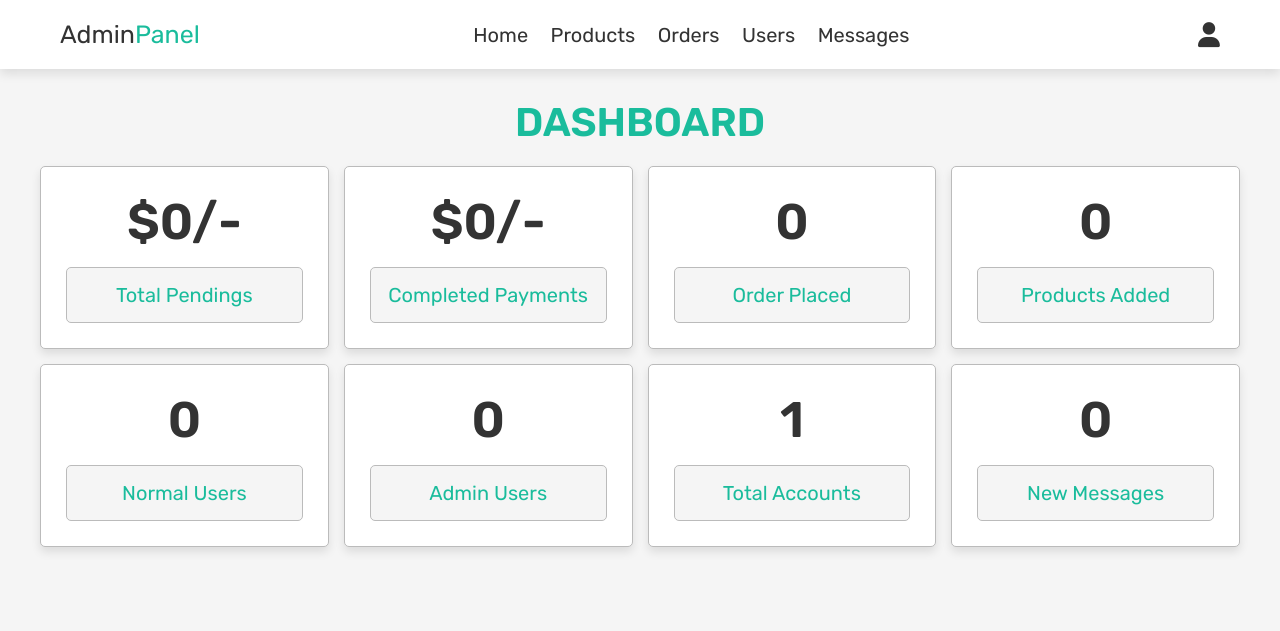
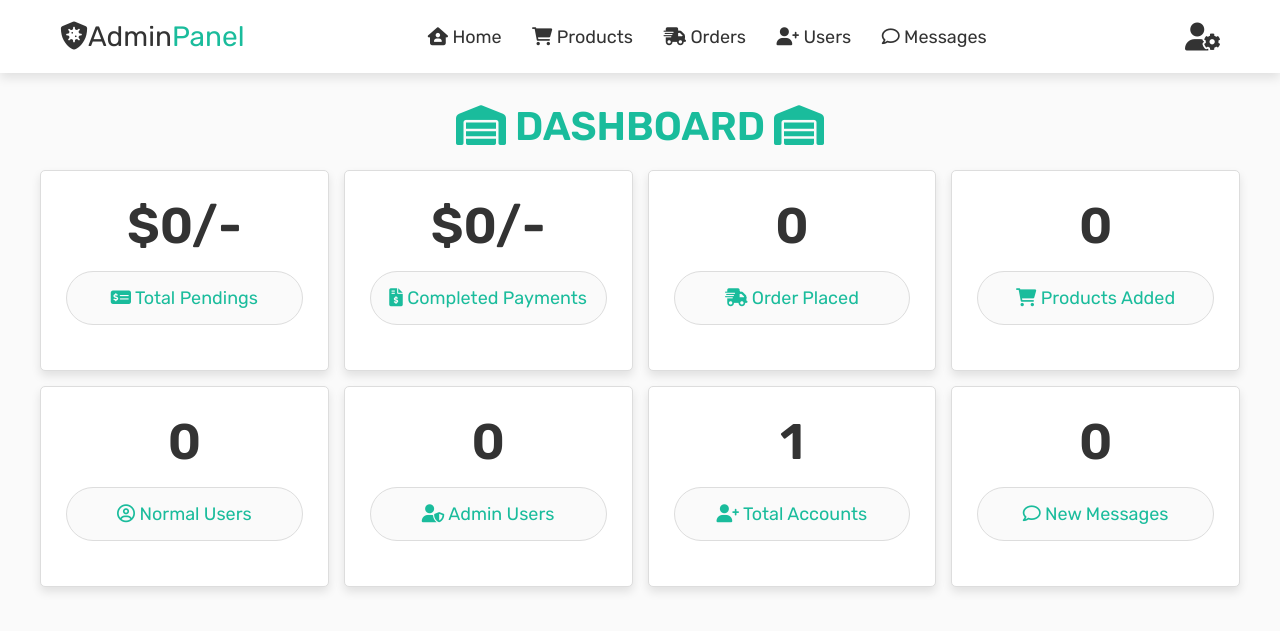
Before and after one commit to NahidHasan131/skin-care, a PHP site: page /admin_page.php in a window 1280 px wide. Shown: the top 631 px of the page. Run offline with PHP 8.4, Linux system fonts and the light colour scheme; the visitor is signed in with stand-in values (Sample User, id 1); data that the repository does not hold is empty.

Commit message:
admin panel

```diff
--- a/admin_header.php
+++ b/admin_header.php
@@ -15,26 +15,27 @@ if(isset($message)){
 
    <div class="flex">
 
-      <a href="admin_page.php" class="logo">Admin<span>Panel</span></a>
+      <a href="admin_page.php" class="logo"><i class="fa-solid fa-shield-virus"></i>Admin<span>Panel</span></a>
 
       <nav class="navbar">
-         <a href="admin_page.php">home</a>
-         <a href="admin_products.php">products</a>
-         <a href="admin_orders.php">orders</a>
-         <a href="admin_users.php">users</a>
-         <a href="admin_contacts.php">messages</a>
+         <a href="admin_page.php"><i class="fa-solid fa-house-user"></i> home</a>
+         <a href="admin_products.php"><i class="fa-solid fa-cart-shopping"></i> products</a>
+         <a href="admin_orders.php"><i class="fa-solid fa-truck-fast"></i> orders</a>
+         <a href="admin_users.php"><i class="fa-solid fa-user-plus"></i> users</a>
+         <a href="admin_contacts.php"><i class="fa-regular fa-comment"></i> messages</a>
       </nav>
 
       <div class="icons">
          <div id="menu-btn" class="fas fa-bars"></div>
-         <div id="user-btn" class="fas fa-user"></div>
+         <div id="user-btn" class="fa-solid fa-user-gear"></div>
+
       </div>
 
       <div class="account-box">
-         <p>username : <span><?php echo $_SESSION['admin_name']; ?></span></p>
-         <p>email : <span><?php echo $_SESSION['admin_email']; ?></span></p>
+         <p>Username : <span><?php echo $_SESSION['admin_name']; ?></span></p>
+         <p>Email : <span><?php echo $_SESSION['admin_email']; ?></span></p>
          <a href="logout.php" class="delete-btn">logout</a>
-         <div>new <a href="login.php">login</a> | <a href="register.php">register</a></div>
+         <div>New <a href="login.php">login</a> | <a href="register.php">register</a></div>
       </div>
 
    </div>
--- a/admin_page.php
+++ b/admin_page.php
@@ -35,7 +35,7 @@ if(!isset($admin_id)){
 
 <section class="dashboard">
 
-   <h1 class="title">dashboard</h1>
+   <h1 class="title"><i class="fa-solid fa-warehouse"></i> dashboard <i class="fa-solid fa-warehouse"></i></h1>
 
    <div class="box-container">
 
@@ -51,7 +51,7 @@ if(!isset($admin_id)){
             };
          ?>
          <h3>$<?php echo $total_pendings; ?>/-</h3>
-         <p>total pendings</p>
+         <p><i class="fa-solid fa-money-check-dollar"></i> total pendings</p>
       </div>
 
       <div class="box">
@@ -66,7 +66,7 @@ if(!isset($admin_id)){
             };
          ?>
          <h3>$<?php echo $total_completed; ?>/-</h3>
-         <p>completed payments</p>
+         <p><i class="fa-solid fa-file-invoice-dollar"></i> completed payments</p>
       </div>
 
       <div class="box">
@@ -75,7 +75,7 @@ if(!isset($admin_id)){
             $number_of_orders = mysqli_num_rows($select_orders);
          ?>
          <h3><?php echo $number_of_orders; ?></h3>
-         <p>order placed</p>
+         <p><i class="fa-solid fa-truck-fast"></i> order placed</p>
       </div>
 
       <div class="box">
@@ -84,7 +84,7 @@ if(!isset($admin_id)){
             $number_of_products = mysqli_num_rows($select_products);
          ?>
          <h3><?php echo $number_of_products; ?></h3>
-         <p>products added</p>
+         <p><i class="fa-solid fa-cart-shopping"></i> products added</p>
       </div>
 
       <div class="box">
@@ -93,7 +93,7 @@ if(!isset($admin_id)){
             $number_of_users = mysqli_num_rows($select_users);
          ?>
          <h3><?php echo $number_of_users; ?></h3>
-         <p>normal users</p>
+         <p><i class="fa-regular fa-circle-user"></i> normal users</p>
       </div>
 
       <div class="box">
@@ -102,7 +102,7 @@ if(!isset($admin_id)){
             $number_of_admins = mysqli_num_rows($select_admins);
          ?>
          <h3><?php echo $number_of_admins; ?></h3>
-         <p>admin users</p>
+         <p><i class="fa-solid fa-user-shield"></i> admin users</p>
       </div>
 
       <div class="box">
@@ -111,7 +111,7 @@ if(!isset($admin_id)){
             $number_of_account = mysqli_num_rows($select_account);
          ?>
          <h3><?php echo $number_of_account; ?></h3>
-         <p>total accounts</p>
+         <p><i class="fa-solid fa-user-plus"></i> total accounts</p>
       </div>
 
       <div class="box">
@@ -120,7 +120,7 @@ if(!isset($admin_id)){
             $number_of_messages = mysqli_num_rows($select_messages);
          ?>
          <h3><?php echo $number_of_messages; ?></h3>
-         <p>new messages</p>
+         <p><i class="fa-regular fa-comment"></i> new messages</p>
       </div>
 
    </div>
--- a/css/admin_style.css
+++ b/css/admin_style.css
@@ -4,13 +4,13 @@
 :root{
    --green-sea:#1abc9c;
    --red:#c0392b;
-   --orange:#f39c12;
+   --orange:#3498db;
    --black:#333;
    --white:#fff;
    --light-color:#666;
    --light-white:#ccc;
-   --light-bg:#f5f5f5;
-   --border:.1rem solid #bbb;
+   --light-bg:#fafafa;
+   --border:.1rem solid #ddd;
    --box-shadow:0 .5rem 1rem rgba(0,0,0,.1);
 }
 
@@ -132,7 +132,10 @@ section{
 }
 
 .delete-btn{
-   background-color: var(--red);
+   background-color: var(--light-bg);
+   color: var(--red);
+   border: 1px solid var(--red);
+   border-radius: 30px;
 }
 
 .white-btn:hover{
@@ -167,7 +170,7 @@ section{
 }
 
 .header .flex .logo{
-   font-size: 2.5rem;
+   font-size: 2.8rem;
    color:var(--black);
 }
 
@@ -176,8 +179,8 @@ section{
 }
 
 .header .flex .navbar a{
-   margin:0 1rem;
-   font-size: 2rem;
+   margin:0 1.4rem;
+   font-size: 1.8rem;
    color:var(--black);
    text-transform: capitalize;
 }
@@ -188,7 +191,7 @@ section{
 
 .header .flex .icons div{
    margin-left: 1.5rem;
-   font-size: 2.5rem;
+   font-size: 2.8rem;
    cursor: pointer;
    color:var(--black);
 }
@@ -277,10 +280,11 @@ section{
    padding:1.5rem;
    background-color: var(--light-bg);
    color:var(--green-sea);
-   font-size: 2rem;
-   border-radius: .5rem;
+   font-size: 1.8rem;
+   border-radius: 3rem;
    border:var(--border);
    text-transform: capitalize;
+   margin-bottom: 20px;
 }
 
 /*Add Product */
```
